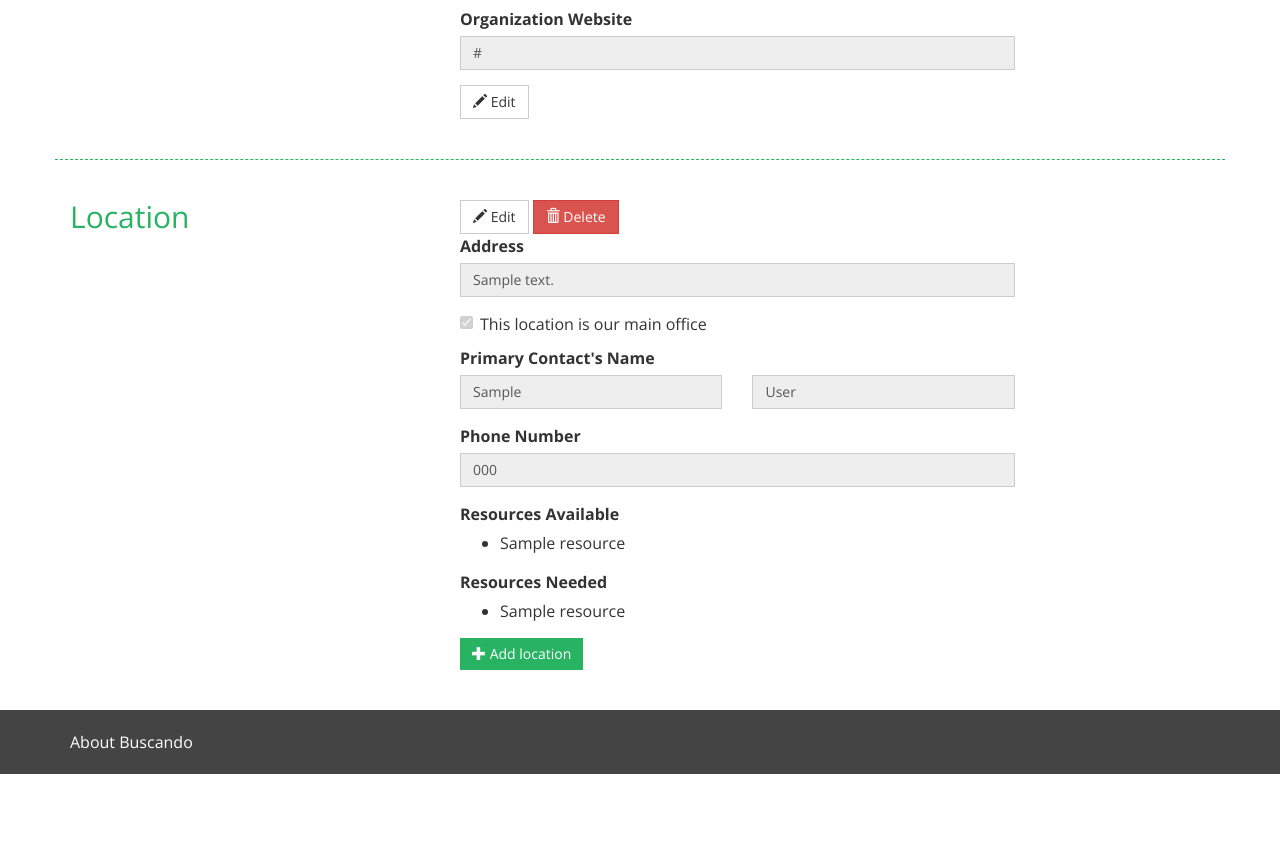
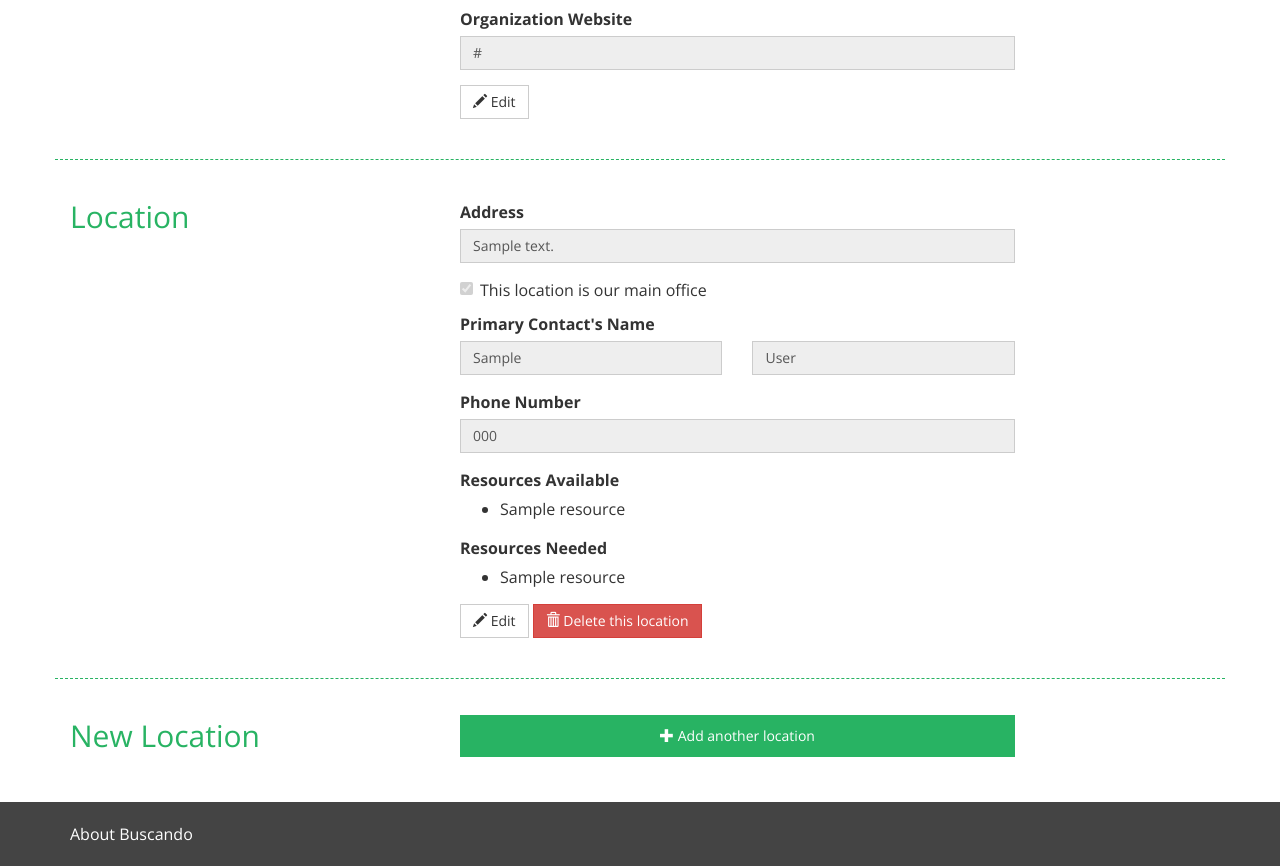
Before and after one commit to aliyarahman/buscando, a Django app: page /provider/1/ in a window 1280 px wide. Shown: the part 304-1170 px from the top of the page. Before the commit the page ends 1078 px from the top, so only its background shows below. Run offline with Django 3.2, Linux system fonts and the light colour scheme; a user stored in the database is signed in; tables that the repository leaves empty hold one stand-in row (values such as "Sample post"); parts of the project's set-up code (start-up, migrations or seed data) failed here and were passed over; some libraries are stand-ins or nearby versions.

Commit message:
Cleaning up provider profile view

```diff
--- a/app/templates/location/profile.html
+++ b/app/templates/location/profile.html
@@ -33,11 +33,13 @@
     <input class="form-control" disabled value="{{ current_location.address }}">
 </div>
 
+{% if current_location.is_headquarters %}
 <div class="checkbox">
     <label>{% trans "This location is our main office" %}
-        <input type="checkbox" disabled {% if current_location.is_headquarters %} checked {% endif %}>
+        <input type="checkbox" disabled checked>
     </label>
 </div>
+{% endif %}
 
 <div class="form-group">
     <label>{% trans "Primary Contact's Name" %}</label>
@@ -57,19 +59,23 @@
 </div>
 
 <div class="form-group">
+    {% if current_location.resources_needed.all %}
     <label>{% trans "Resources Available" %}</label>
     <ul>
-    {% for resource in current_location.resources_needed.all %}
+        {% for resource in current_location.resources_needed.all %}
         <li>{% trans resource.name %}</li>
-    {% endfor %}
+        {% endfor %}
     </ul>
+    {% endif %}
 </div>
 
 <div class="form-group">
+    {% if current_location.resources_available.all %}
     <label>{% trans "Resources Needed" %}</label>
     <ul>
-    {% for resource in current_location.resources_available.all %}
+        {% for resource in current_location.resources_available.all %}
         <li>{% trans resource.name %}</li>
-    {% endfor %}
+        {% endfor %}
     </ul>
+    {% endif %}
 </div>
--- a/app/templates/provider/detail.html
+++ b/app/templates/provider/detail.html
@@ -22,31 +22,39 @@
 		</div>
 	</div>
 
+	{% for location in locations %}
     <div class="signup-form--section row">
         <div class="col-sm-3">
             <h2>{% trans "Location" %}</h2>
         </div>
         <div class="location-form col-sm-6 col-sm-offset-1" id="{{ location_form.prefix }}-row">
-			{% for location in locations %}
 				{% if can_edit %}
-					<div id="location_{{location.id}}_links">
-						<a class="btn btn-default" href='javascript:void(0)' id="edit_location_{{location.id}}_link"><span class="glyphicon glyphicon-pencil"></span> {% trans "Edit" %}</a>
-						<a class="btn btn-danger" href='javascript:void(0)' id="delete_location_{{location.id}}_link"><span class="glyphicon glyphicon-trash"></span> {% trans "Delete" %}</a>
-					</div>
 					<div id="location_{{location.id}}_wrapper">
 						{% include "location/profile.html" with current_location=location %}
 					</div>
+
+					<div id="location_{{location.id}}_links">
+						<a class="btn btn-default" href='javascript:void(0)' id="edit_location_{{location.id}}_link"><span class="glyphicon glyphicon-pencil"></span> {% trans "Edit" %}</a>
+						<a class="btn btn-danger" href='javascript:void(0)' id="delete_location_{{location.id}}_link"><span class="glyphicon glyphicon-trash"></span> {% trans "Delete this location" %}</a>
+					</div>
 				{% endif %}
-			{% endfor %}
-
-			{% if can_edit %}
-			<div id="add_location_link">
-				<a class="btn btn-primary" href="javascript:void(0)" id="new_location_link"><span class="glyphicon glyphicon-plus"></span> {% trans "Add location" %}</a>
-			</div>
-			<div id="add_location_wrapper" style="display:none">
-			{% endif %}
 		</div>
     </div>
+	{% endfor %}
+
+	{% if can_edit %}
+	<div class="form-group signup-form--section row">
+	    <div class="col-sm-3">
+	    	<h2>{% trans "New Location" %}</h2>
+    	</div>
+		<div class="col-sm-6 col-sm-offset-1 button-group">
+			<div id="add_location_link">
+				<a class="btn btn-primary btn-block is-expanded" href="javascript:void(0)" id="new_location_link"><span class="glyphicon glyphicon-plus"></span> {% trans "Add another location" %}</a>
+			</div>
+			<div id="add_location_wrapper" style="display:none"></div>
+		</div>
+	</div>
+	{% endif %}
 
 
 </section>
--- a/app/templates/provider/new.html
+++ b/app/templates/provider/new.html
@@ -268,10 +268,10 @@
 </div>
 
 <div class="form-group signup-form--section">
-    <div class="col-sm-4">
+    <div class="col-sm-3">
         <h2>{% trans "Finish Up" %}</h2>
     </div>
-    <div class="col-sm-5 col-sm-offset-1 button-group">
+    <div class="col-sm-6 col-sm-offset-1 button-group">
         <div class="row">
             <div class="col-md-6">
                 <button type="button" class="add-row btn btn-default is-expanded btn-block">{% trans "Add another location" %}</button>
```
